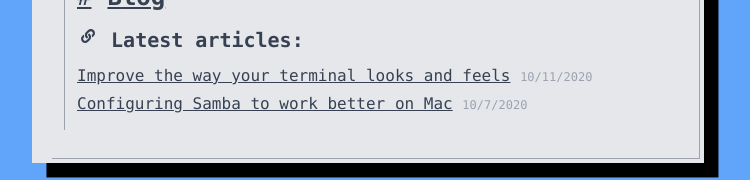
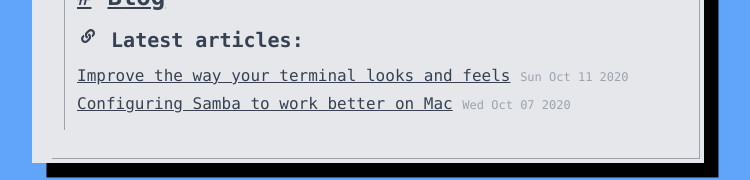
Before and after one commit to abheekda1/adawesome.tech, a Next.js app: page / in a window 1280 px wide. Shown: the part 484-664 px from the top of the page, without its empty margins (272-1022 px from the left). Built offline with nearby package versions, Linux system fonts and the light colour scheme; a small style sheet from the web is missing.

Commit message:
fix: temporarily use date string instead of locale to prevent hydration issues

```diff
--- a/pages/index.tsx
+++ b/pages/index.tsx
@@ -67,7 +67,7 @@ const Home = ({
                     <a>{article.title}</a>
                   </Link>{' '}
                   <span className={'text-gray-400 text-xs select-none'}>
-                    {new Date(article.timestamp).toLocaleString().split(',')[0]}
+                    {new Date(article.timestamp).toDateString().split(',')[0]}
                   </span>
                 </div>
               );
```
